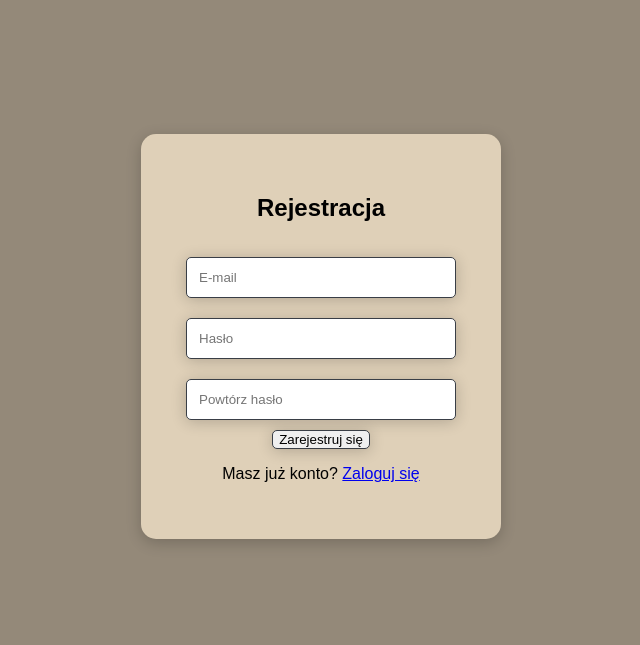
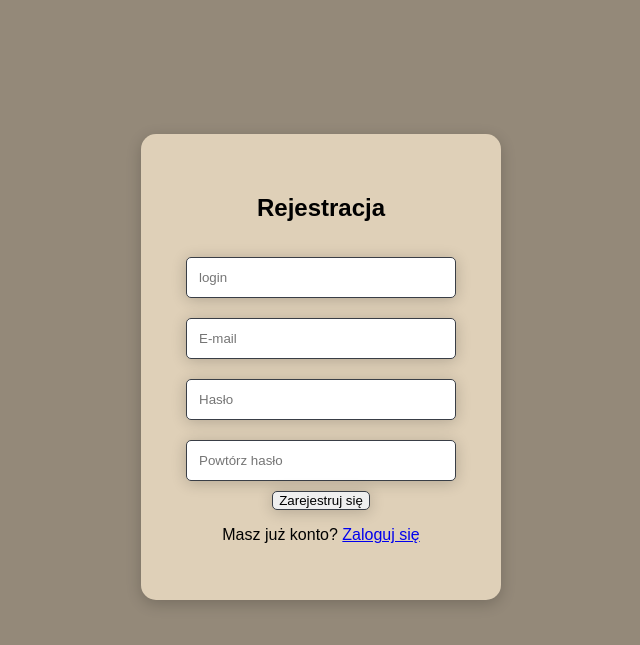
Before and after one commit to tomada16/BSIAW, a Flask app: page /register in a window 1280 px wide. Shown: the top 645 px of the page, without its empty margins (319-959 px from the left). Run offline with Flask 3, Linux system fonts and the light colour scheme; some libraries are stand-ins or nearby versions.

Commit message:
added "login"

```diff
--- a/docker/database.sql
+++ b/docker/database.sql
@@ -117,11 +117,6 @@ COPY public.sessions (session_key, valid_until, user_id) FROM stdin;
 -- Data for Name: users; Type: TABLE DATA; Schema: public; Owner: postgres
 --
 
-INSERT INTO public.users VALUES (0, NULL, 'admin@student.pwr.edu.pl',
-        '21d58ab0ef790ef5135bb6ab146258fd96bfb72cf046cce81fee8bf50595514d',
-        '2f87d85685ba0c11');
-
-
 --
 -- Name: users_id_seq; Type: SEQUENCE SET; Schema: public; Owner: postgres
 --
--- a/web/main.py
+++ b/web/main.py
@@ -50,10 +50,10 @@ class User:
     password_hash: str
     password_salt: str
 
-    def __init__(self, email: str):
+    def __init__(self, email: str, login: str = None):
         self.user_id = None
         self.email = email
-        self.login = None
+        self.login = login
         self.password_hash = None
         self.password_salt = None
 
@@ -70,11 +70,11 @@ class User:
             if not r:
                 return None
             user_id = r[0]
-            cur.execute("SELECT email FROM users WHERE id=%s", (user_id,))
+            cur.execute("SELECT email, login FROM users WHERE id=%s", (user_id,))
             r = cur.fetchone()
             if not r:
                 return None
-            return cls(r[0])
+            return cls(r[0],r[1])
 
     @staticmethod
     def get_all_emails():
@@ -82,7 +82,6 @@ class User:
             cur.execute("SELECT email FROM users")
             r = cur.fetchall()
             return [x[0] for x in r]
-        return []
 
     def exists(self):
         """Returns True if the user exists in the database."""
@@ -222,18 +221,15 @@ def login():
     if request.method == "GET":
         return render_template("login.html")
 
-    if "email" not in request.form or "password" not in request.form:
-        return render_template("bad_request.html"), 401
-
     email = request.form["email"]
     password = request.form["password"]
 
+    if not email or not password:
+        flash("Brakuje jednego z pól", "error")
+        return render_template("bad_request.html"), 401
+
     user = User(email)
-    if user.user_id is None:
-        flash("Zły e-mail lub hasło", "error")
-        return redirect(url_for("login"))
-
-    if not user.check_password(password):
+    if not user.user_id or not user.check_password(password):
         flash("Zły e-mail lub hasło", "error")
         return redirect(url_for("login"))
 
@@ -253,29 +249,26 @@ def register():
     if request.method == "GET":
         return render_template("register.html")
 
-    if (
-        "email" not in request.form
-        or "password" not in request.form
-        or "confirm_password" not in request.form
-    ):
-        return render_template("bad_request.html"), 401
-
+    login = request.form["login"]
     email = request.form["email"]
     password = request.form["password"]
     confirm_password = request.form["confirm_password"]
+
+    if not all([login, email, password, confirm_password]):
+        flash("Brak wszystkich wymaganych pól","error")
+        return redirect(url_for("register"))
 
     if password != confirm_password:
         flash("Hasła nie są takie same!", "error")
         return redirect(url_for("register"))
 
-    user = User(email)
-    if user.user_id is not None:
+    user = User(email, login)
+    if user.user_id:
         flash("Użytkownik już istnieje.", "error")
         return redirect(url_for("register"))
 
     user.set_password(password)
     user.save()
-
     flash("Zarejestrowano pomyślnie!", "success")
     return redirect(url_for("login"))
 
--- a/web/static/style.css
+++ b/web/static/style.css
@@ -45,10 +45,8 @@ body {
     font-size: 24px;
 }
 
-.login-container input[type="email"],
-.login-container input[type="password"],
-.register-container input[type="email"],
-.register-container input[type="password"]{
+.login-container input,
+.register-container input{
     width: 90%;
     padding: 12px;
     margin: 10px 0;
--- a/web/templates/register.html
+++ b/web/templates/register.html
@@ -10,6 +10,7 @@
     <div class="register-container">
         <h2>Rejestracja</h2>
         <form action="/register" method="post" id="register-form">
+            <input type="text" name="login" placeholder="login" required><br>
             <input type="email" name="email" placeholder="E-mail" required><br>
             <input type="password" name="password" placeholder="Hasło" required><br>
             <input type="password" name="confirm_password" placeholder="Powtórz hasło" required><br>
```
